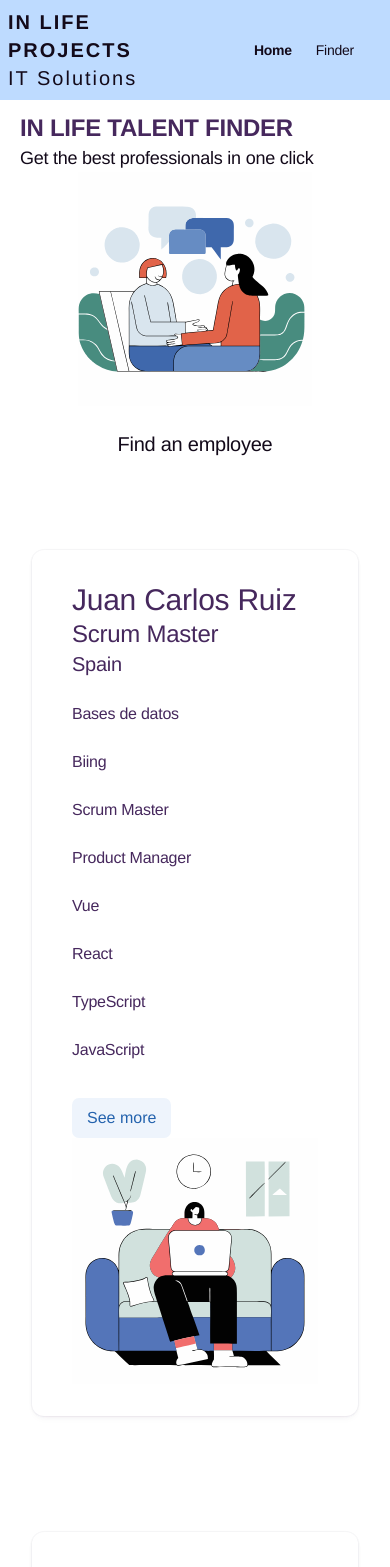
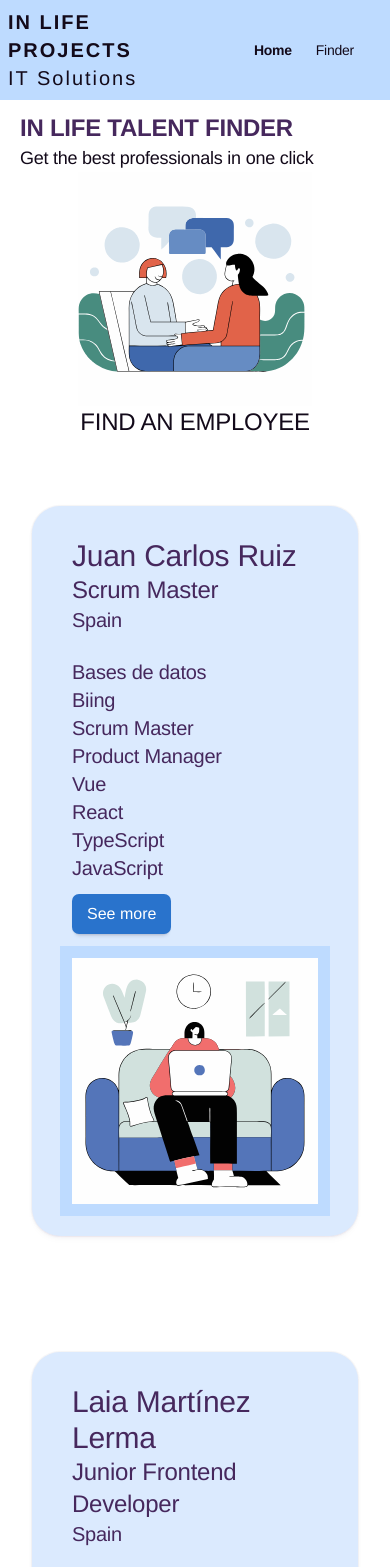
Before and after one commit to OhMyLaia/In-Life-Employee-Finder, a Vue app: page / in a window 390 px wide. Shown: the top 1567 px of the page. Built offline with nearby package versions, Linux system fonts and the light colour scheme; a web font is replaced by a local one.

Commit message:
cards are responsive, styles applied with biingDS

```diff
--- a/src/components/CardEmployee.vue
+++ b/src/components/CardEmployee.vue
@@ -21,38 +21,38 @@ const props: CardPropsType = defineProps<{
 
 </script>
 
-<template class="w-full">
-    <div class="
-    section is-large
-    ">
+<template>
+    <section class="
+    section is-large">
         <div class="
-        box is-raised hover-to-popping
+        box is-small
+        is-raised
+        hover-to-popping
+        has-radius-bold
         is-medium
-        "
-        >
-        <p class="text-3xl">{{ eName }}</p>
-        <p class="text-2xl">{{ eRole }}</p>
-        <p class="text-xl">{{ eLocation }}</p>
-        <br>
-        <div class="level">
-            <div v-for="(skill) in eStack">
-            <p>{{ skill }}</p>
-            <br>
+        !bg-blue-100
+        ">
+        <div class="columns is-vcentered">
+
+            <div class="column is-6">
+                <p class="text-3xl md:text-5xl">{{ eName }}</p>
+                <p class="text-2xl md:text-4xl">{{ eRole }}</p>
+                <p class="text-xl md:text-3xl">{{ eLocation }}</p>
+                <br>
+                <div class="text-xl md:text-2xl" v-for="(skill) in eStack">
+                    <p>{{ skill }}</p>
+                </div>
+                <GenericButton :text="isToggled === false ?
+                    'See more' :
+                    'See less'" :class="'button is-info mt-3'" @click="props.onClick" :toggleBtn="props.toggleBtn" />
+                <p class="text-lg md:text-2xl is-italic mt-3" v-if="isToggled">{{ eDescription }}</p>
             </div>
-            <GenericButton
-            :text=" isToggled === false ?
-                'See more' :
-                'See less'"
-            :class="'button is-info is-light mt-3'"
-            @click="props.onClick"
-            :toggleBtn="props.toggleBtn"
-            />
-            <p v-if="isToggled">{{ eDescription }}</p>
-            <img
-            class="img is-small"
-            :src="ePicture">
+            <div class="column is-6 !bg-blue-200">
+                <img class="w-full h-auto object-contain mx-auto md:w-full"
+                :src="ePicture">
             </div>
         </div>
-    </div>
+        </div>
+    </section>
 
 </template>
--- a/src/components/CardsContainer.vue
+++ b/src/components/CardsContainer.vue
@@ -20,14 +20,12 @@ const toggleBtnFun = () => isToggled.value = !isToggled.value
     ">
         <p
         class="
-        flex
-        justify-center
-        text-center
-        text-xl
+        text-2xl
+        md:text-5xl
         text-black
-        p-5
+        has-text-centered
         "
-        >Find an employee</p>
+        >FIND AN EMPLOYEE</p>
         <div v-for="employee in employees"
         :key="employee.eName">
             <CardEmployee
```
